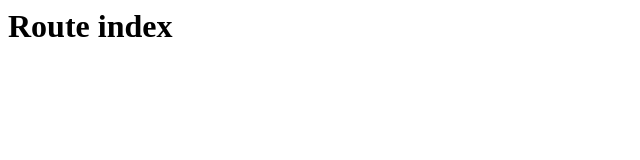
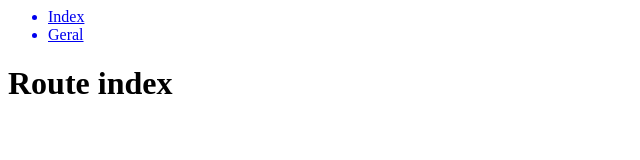
Before and after one commit to guivr/anivia, a plain HTML site: page index.html in a window 1280 px wide. Shown: the whole page, without its empty margins (0-640 px from the left). Drawn offline with Linux system fonts and the light colour scheme.

Commit message:
Nav implemented. Beautiful.

```diff
--- a/app.js
+++ b/app.js
@@ -17,7 +17,7 @@ Router.configMap([
 		route: 'teste',
 		name: 'teste',
 		moduleId: 'views/teste',
-		nav: true,
-		title: 'Geral'
+		nav: false,
+		title: 'Teste'
 	}
 ]);
--- a/index.html
+++ b/index.html
@@ -3,6 +3,7 @@
 		<title>Anivia</title>
 	</head>
 	<body>
+		<nav><ul></ul></nav>
 		<div id="viewer"></div>
 		<script src="router.js"></script>
 		<script src="app.js"></script>
--- a/router.js
+++ b/router.js
@@ -53,6 +53,20 @@ var Router = {
     configMap: function (routes) {
     	this.routes = routes;
     	this.getActualRoute();
+
+        var nav_html = '';
+        for (var i = 0; i <= routes.length-1; i++) {
+            if(routes[i].nav) {
+                if(typeof routes[i].route === 'object'){
+                    nav_html += '<a href="#/'+routes[i].route[0]+'" class="route-changer"><li>'+routes[i].title+'</li></a>';
+                } else {
+                    nav_html += '<a href="#/'+routes[i].route+'" class="route-changer"><li>'+routes[i].title+'</li></a>';
+                }
+            }
+        }
+        var nav = document.getElementsByTagName('nav')[0].innerHTML = '<ul>'+nav_html+'</ul>';
+
+        getRouteChangers();
     },
     navigateToRoute: function (route) {
     	this.actualRoute = route;
@@ -75,3 +89,19 @@ var Router = {
         }
     }
 };
+
+function getRouteChangers() {
+    var routeChangers = document.querySelectorAll(".route-changer");
+    for (var i = 0; i <= routeChangers.length-1; i++) {
+        if (document.addEventListener) {
+            routeChangers[i].addEventListener('click', function() {
+                console.log('clickou');
+                Router.navigateToRoute(this.getAttribute('href').split('#/')[1]);
+            });
+        } else {
+            routeChangers[i].attachEvent('onclick', function() {
+                Router.navigateToRoute(routeChangers[i].getAttribute('href').split('#/')[1]);
+            });
+        };
+    }
+}
```
